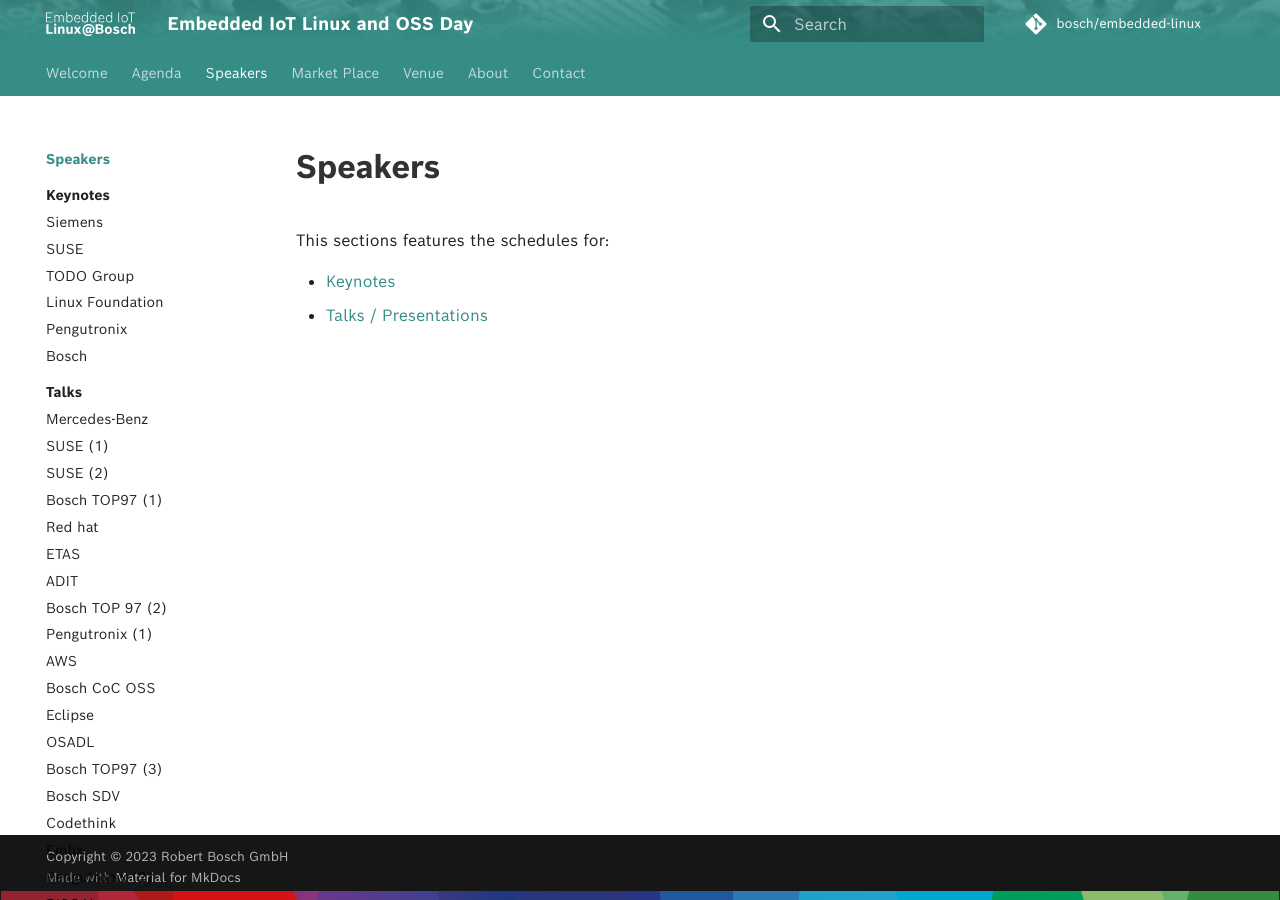
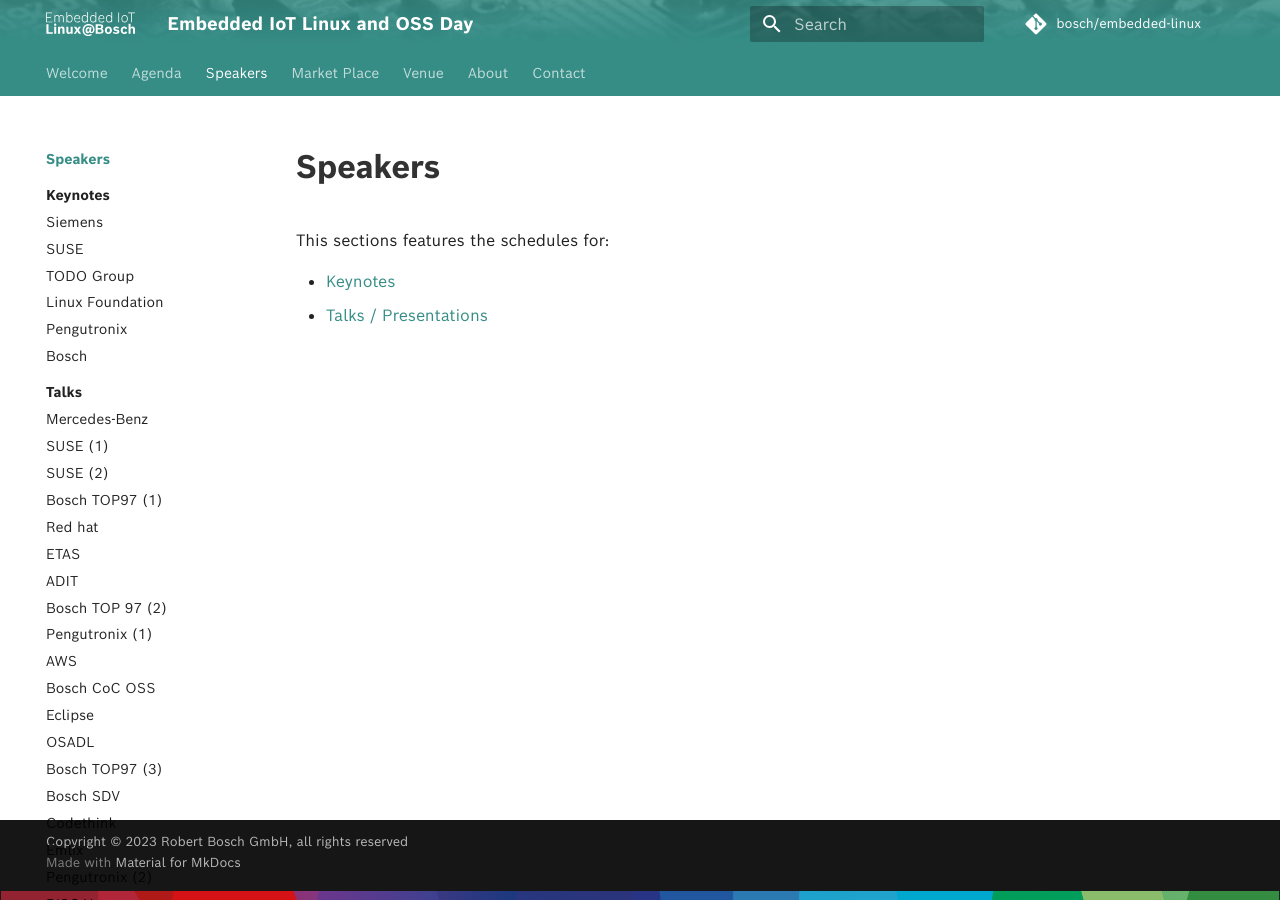
Before and after one commit to boschglobal/embedded-linux, an MkDocs documentation site: the page built from docs/speakers/index.md, in a window 1280 px wide. Built offline with MkDocs 1.6.1 and Material for MkDocs 9.7.7, drawn with Linux system fonts in a browser that asks for light colours; comment, search, counter and statistics services are not loaded.

Commit message:
Change footer styling
- Add padding
- Add all rights reserved

Signed-off-by: Sietze van Buuren <Sietze.vanBuuren@de.bosch.com>

```diff
--- a/docs/stylesheets/extra.css
+++ b/docs/stylesheets/extra.css
@@ -143,6 +143,7 @@
     background-repeat: no-repeat;
     background-position: left bottom;
     background-size: 100vw;
+    padding-bottom: 15px;
 }
 
 
--- a/mkdocs.yml
+++ b/mkdocs.yml
@@ -2,7 +2,7 @@
 site_url: https://boschglobal.github.io/embedded-linux
 site_description: Embedded IoT Linux and OSS Day
 site_author: Rober Bosch GmbH
-copyright: Copyright &copy; 2023 Robert Bosch GmbH
+copyright: Copyright &copy; 2023 Robert Bosch GmbH, all rights reserved
 repo_url: https://github.com/boschglobal/embedded-linux
 repo_name: bosch/embedded-linux
 
```
